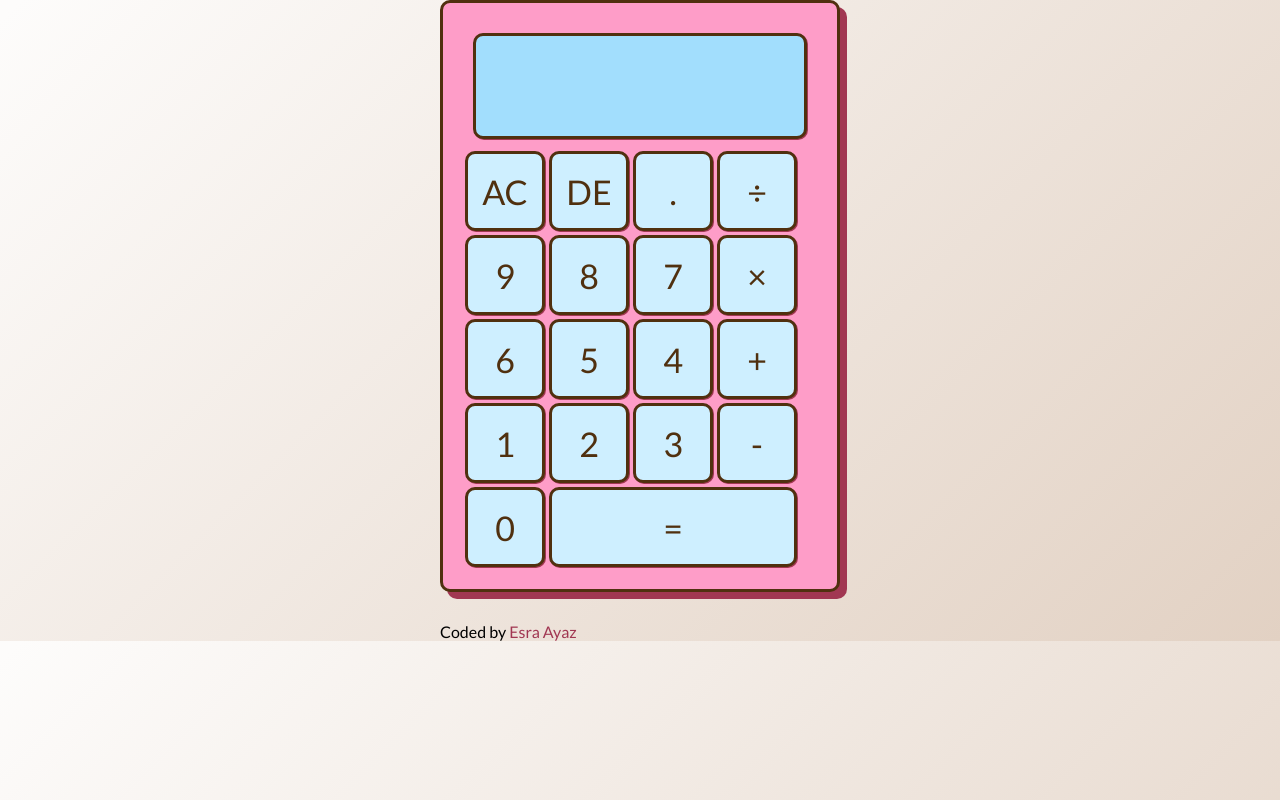
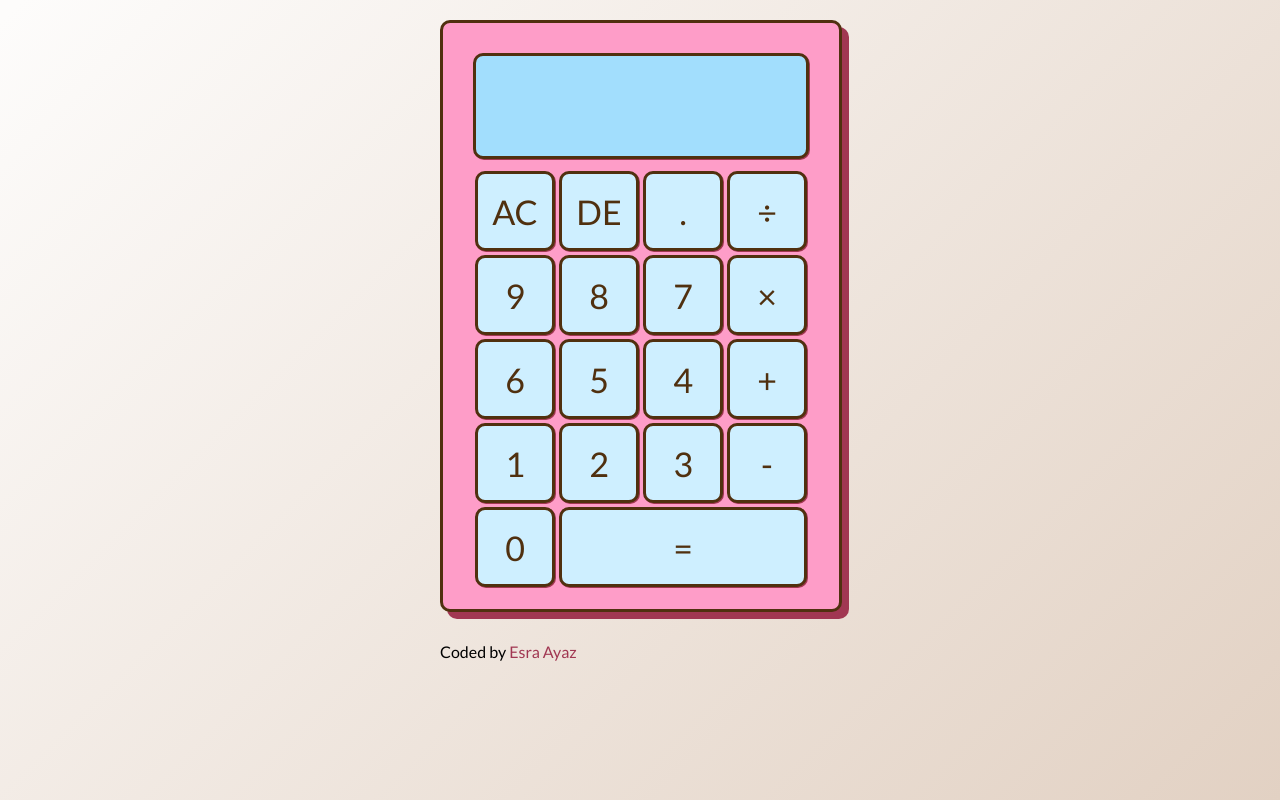
Before and after one commit to esraayaz/calculator, a React (Create React App) app: page / in a window 1280 px wide. Built offline with nearby package versions, Linux system fonts and the light colour scheme.

Commit message:
Worked on CSS

```diff
--- a/src/App.css
+++ b/src/App.css
@@ -8,20 +8,29 @@
 
 body {
   background: linear-gradient(135deg, #fdfcfb 1%, #e2d1c3 100%);
+  background-attachment: fixed;
+  background-size: cover;
+  min-height: 100vh;
+  margin: 0;
 }
 
 .container {
-  width: 50vh;
-  height: 100%;
+  width: 100%;
+  max-width: 50vh;
+  margin: 0 auto;
+  padding: 20px 0;
 }
 
 .calculator {
-  display: flexbox;
+  display: flex;
+  flex-direction: column;
   padding: 20px;
   background-color: #fe9dc8;
   border: 3px solid #50300f;
   border-radius: 10px;
   box-shadow: 7px 7px #a13752;
+  margin: 0 auto;
+  width: 356px;
 }
 
 button {
```
